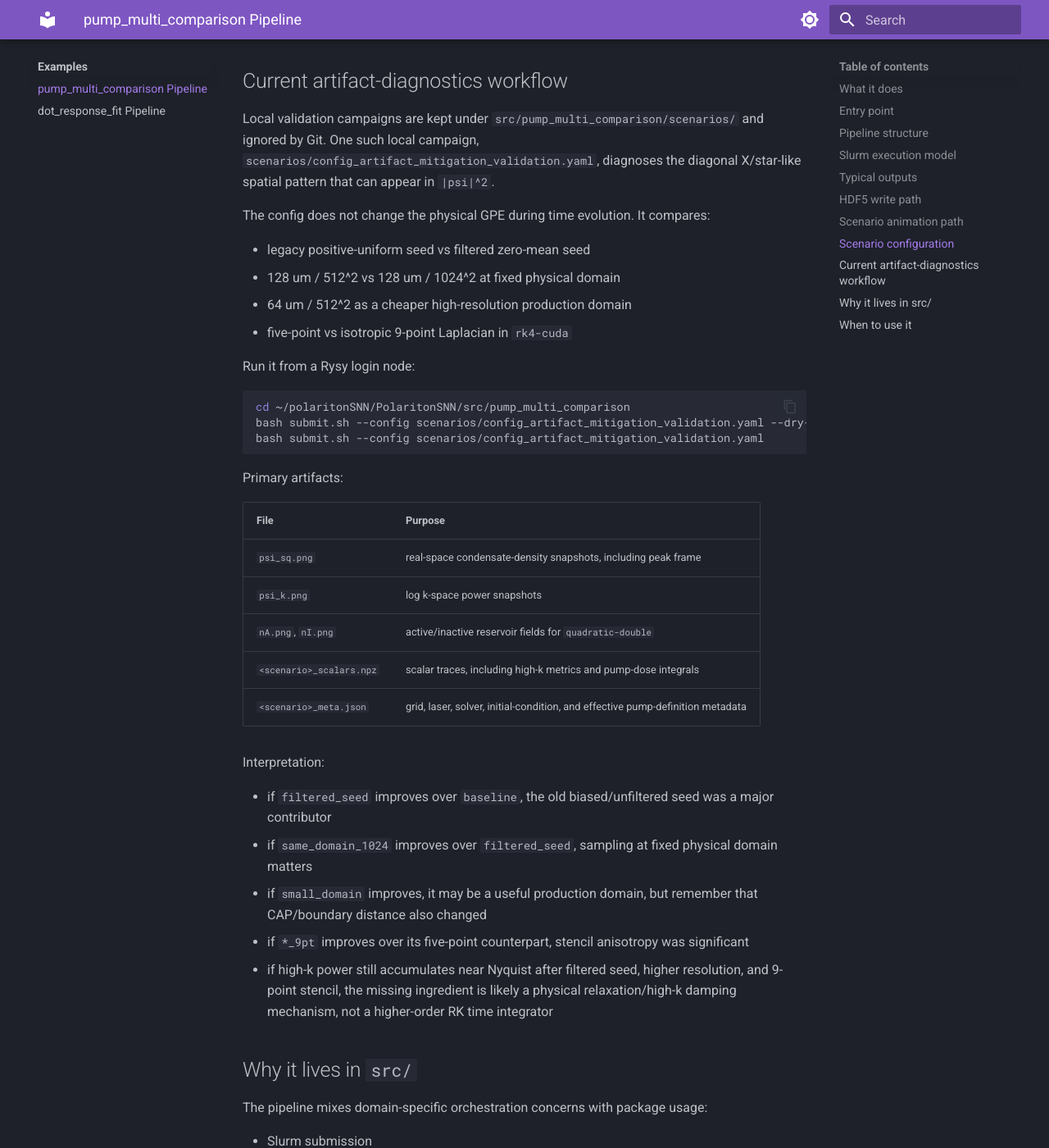
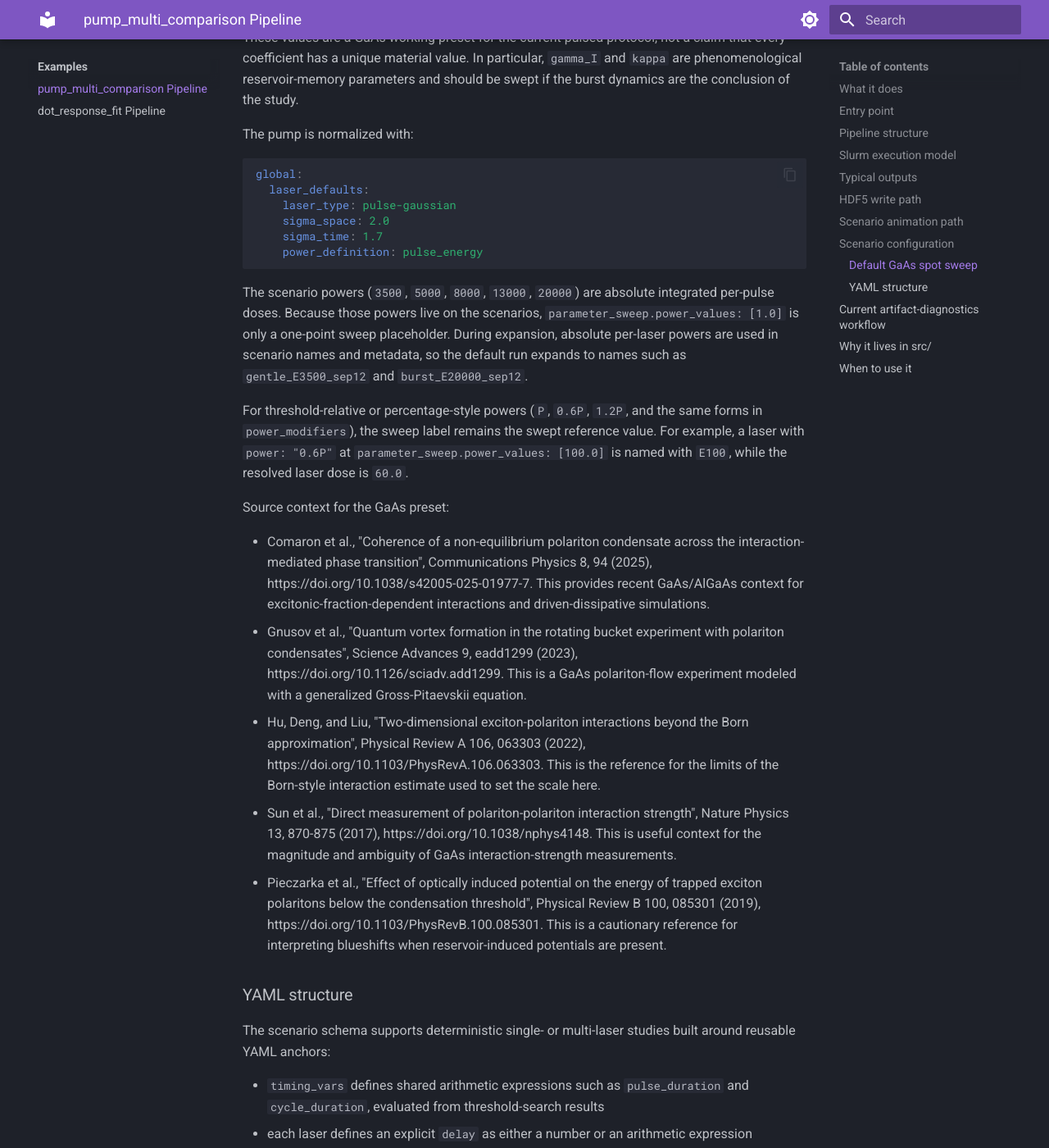
Before and after one commit to jakrog01/Polarism, an MkDocs documentation site: the page built from docs/examples/pump-multi-comparison.md, in a window 1280 px wide and 1400 px high, scrolled down 5122 px. Shown: the whole window at 82% size. Built offline with MkDocs 1.6.1 and Material for MkDocs 9.7.7, drawn with Linux system fonts in a browser that asks for light colours; some of the changed text lies outside the part shown.

Commit message:
Change default parameters to GaAs

````diff
--- a/docs/examples/pump-multi-comparison.md
+++ b/docs/examples/pump-multi-comparison.md
@@ -141,8 +141,91 @@
 
 ## Scenario configuration
 
-The current `src/pump_multi_comparison/config.yaml` example uses a deterministic
-multi-laser scenario schema built around reusable YAML anchors:
+The current `src/pump_multi_comparison/config.yaml` example is a GaAs/AlGaAs
+single-spot pulsed campaign for the `quadratic-double` reservoir model.  It is
+not a dimensionless toy preset: the interaction constants, lifetime scales,
+pump normalization, spot size, and solver choice are intended to be read
+together.
+
+### Default GaAs spot sweep
+
+The default campaign uses a 4-quantum-well GaAs microcavity estimate with
+exciton fraction \(|X|^2 = 0.40\).  The condensate and reservoir interaction
+constants are derived from the 2D exciton estimate
+\(g_{xx} = 6 E_b a_B^2\), using \(E_b = 10\,\mathrm{meV}\) and
+\(a_B = 0.01\,\mu\mathrm{m}\), then scaled by the Hopfield coefficient and
+`N_QW = 4`.
+
+| Parameter | Value in `config.yaml` | Meaning |
+| --- | ---: | --- |
+| `m_eff` | `0.32` | lower-polariton effective mass in meV ps^2 / um^2 |
+| `gamma_C` | `0.1` | condensate decay rate, about 10 ps lifetime |
+| `gamma_R` | `0.15` | active-reservoir decay rate |
+| `gamma_I` | `0.001` | slow inactive-reservoir decay |
+| `g_C` | `0.00024` | condensate self-interaction in meV um^2 |
+| `g_R` | `0.0006` | active-reservoir blueshift in meV um^2 |
+| `g_I` | `0.0` | inactive-reservoir blueshift disabled in this preset |
+| `R` | `0.023` | stimulated scattering rate in ps^-1 um^2 |
+| `kappa` | `0.05` | quadratic inactive-to-active transfer rate |
+
+These values are a GaAs working preset for the current pulsed protocol, not a
+claim that every coefficient has a unique material value.  In particular,
+`gamma_I` and `kappa` are phenomenological reservoir-memory parameters and
+should be swept if the burst dynamics are the conclusion of the study.
+
+The pump is normalized with:
+
+```yaml
+global:
+  laser_defaults:
+    laser_type: pulse-gaussian
+    sigma_space: 2.0
+    sigma_time: 1.7
+    power_definition: pulse_energy
+```
+
+The scenario powers (`3500`, `5000`, `8000`, `13000`, `20000`) are absolute
+integrated per-pulse doses.  Because those powers live on the scenarios,
+`parameter_sweep.power_values: [1.0]` is only a one-point sweep placeholder.
+During expansion, absolute per-laser powers are used in scenario names and
+metadata, so the default run expands to names such as `gentle_E3500_sep12` and
+`burst_E20000_sep12`.
+
+For threshold-relative or percentage-style powers (`P`, `0.6P`, `1.2P`, and
+the same forms in `power_modifiers`), the sweep label remains the swept
+reference value.  For example, a laser with `power: "0.6P"` at
+`parameter_sweep.power_values: [100.0]` is named with `E100`, while the resolved
+laser dose is `60.0`.
+
+Source context for the GaAs preset:
+
+- Comaron et al., "Coherence of a non-equilibrium polariton condensate across
+  the interaction-mediated phase transition", Communications Physics 8, 94
+  (2025), https://doi.org/10.1038/s42005-025-01977-7.  This provides recent
+  GaAs/AlGaAs context for excitonic-fraction-dependent interactions and
+  driven-dissipative simulations.
+- Gnusov et al., "Quantum vortex formation in the rotating bucket experiment
+  with polariton condensates", Science Advances 9, eadd1299 (2023),
+  https://doi.org/10.1126/sciadv.add1299.  This is a GaAs polariton-flow
+  experiment modeled with a generalized Gross-Pitaevskii equation.
+- Hu, Deng, and Liu, "Two-dimensional exciton-polariton interactions beyond
+  the Born approximation", Physical Review A 106, 063303 (2022),
+  https://doi.org/10.1103/PhysRevA.106.063303.  This is the reference for the
+  limits of the Born-style interaction estimate used to set the scale here.
+- Sun et al., "Direct measurement of polariton-polariton interaction
+  strength", Nature Physics 13, 870-875 (2017),
+  https://doi.org/10.1038/nphys4148.  This is useful context for the magnitude
+  and ambiguity of GaAs interaction-strength measurements.
+- Pieczarka et al., "Effect of optically induced potential on the energy of
+  trapped exciton polaritons below the condensation threshold", Physical Review
+  B 100, 085301 (2019), https://doi.org/10.1103/PhysRevB.100.085301.  This is
+  a cautionary reference for interpreting blueshifts when reservoir-induced
+  potentials are present.
+
+### YAML structure
+
+The scenario schema supports deterministic single- or multi-laser studies built
+around reusable YAML anchors:
 
 - `timing_vars` defines shared arithmetic expressions such as `pulse_duration`
   and `cycle_duration`, evaluated from threshold-search results
````
Also changed, not shown: docs/api/configuration.md (+6 -0 lines), docs/user-guide/potentials-and-pumps.md (+24 -0 lines), src/pump_multi_comparison/config.yaml (+99 -54 lines), 1 other file.
